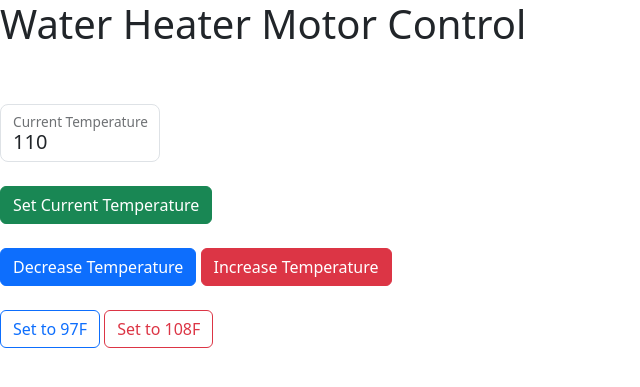
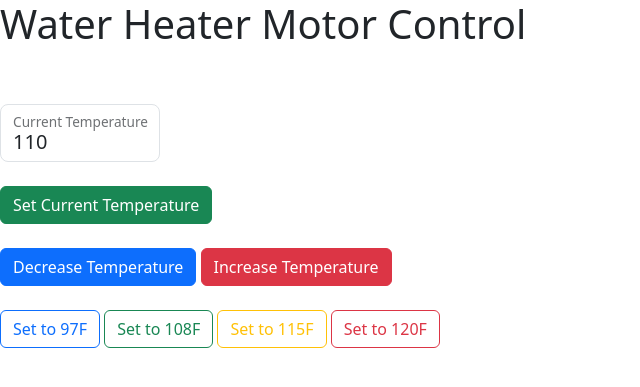
Before and after one commit to hemna/waterheater, a Flask app: page / in a window 1280 px wide. Shown: the top 387 px of the page, without its empty margins (0-640 px from the left). Run offline with Flask 2, Linux system fonts and the light colour scheme; some libraries are stand-ins or nearby versions.

Commit message:
Added more temperature buttons
Added 115 and 120F quick temp setting buttons

```diff
--- a/main.py
+++ b/main.py
@@ -26,7 +26,7 @@ import os
 ################################
 #
 #define GPIO pins
-DEFAULT_STEPS_PER_DEGREE=13
+DEFAULT_STEPS_PER_DEGREE=14
 DEFAULT_INITIAL_TEMPERATURE=110
 CURRENT_TEMPERATURE=110
 APP_NAMESPACE = '/control'
--- a/web/templates/index.html
+++ b/web/templates/index.html
@@ -30,9 +30,17 @@
                 console.log("Setting temperature to 97F");
                 socket.emit('set_temperature', {'temperature': 97});
             });
-            $("#highTemperature").click(function() {
+            $("#normalTemperature").click(function() {
                 console.log("Setting temperature to 108F");
                 socket.emit('set_temperature', {'temperature': 108});
+            });
+            $("#mediumTemperature").click(function() {
+                console.log("Setting temperature to 115F");
+                socket.emit('set_temperature', {'temperature': 115});
+            });
+            $("#highTemperature").click(function() {
+                console.log("Setting temperature to 120F");
+                socket.emit('set_temperature', {'temperature': 120});
             });
         });
     </script>
@@ -74,7 +82,9 @@
     <button id="increaseTemp" class="btn btn-danger">Increase Temperature</button>
     <br><br>
     <button id="lowTemperature" class="btn btn-outline-primary">Set to 97F</button>
-    <button id="highTemperature" class="btn btn-outline-danger">Set to 108F</button>
+    <button id="normalTemperature" class="btn btn-outline-success">Set to 108F</button>
+    <button id="hotTemperature" class="btn btn-outline-warning">Set to 115F</button>
+    <button id="highTemperature" class="btn btn-outline-danger">Set to 120F</button>
     <script>
         document.getElementById('motorForm').onsubmit = function(e) {
             e.preventDefault();
```
